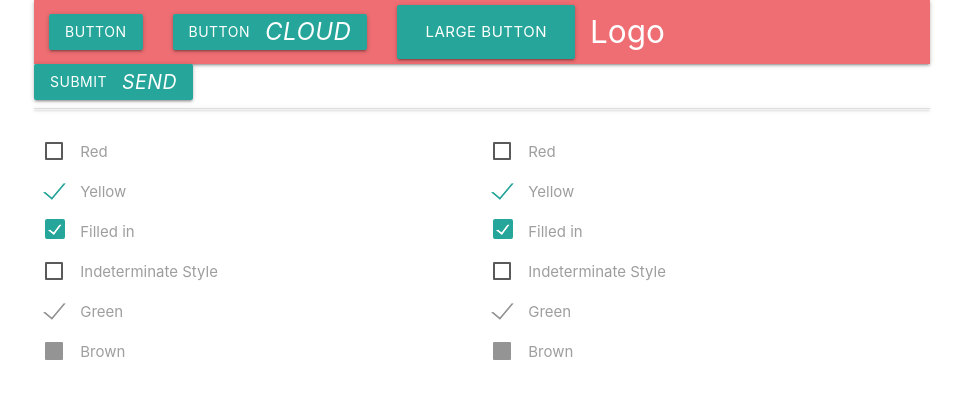
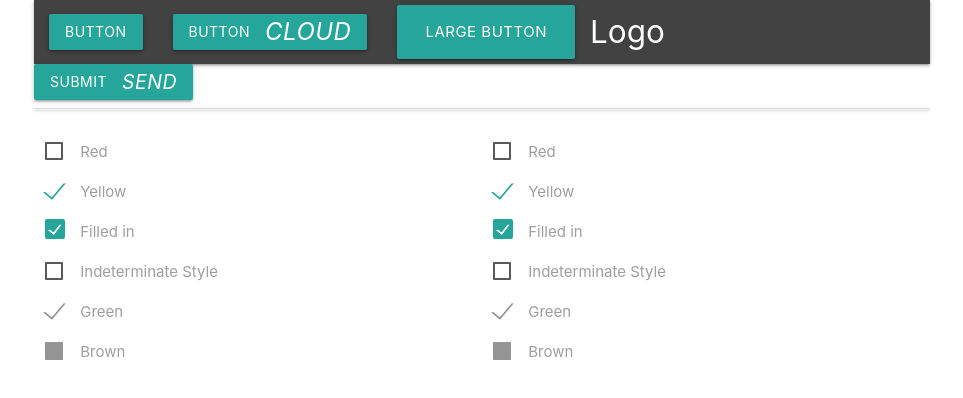
Before and after one commit to efwfe/Forgetting-curve, an Electron app: page temp.html in a window 1280 px wide. Shown: the whole page, without its empty margins (158-1121 px from the left). Drawn offline with nearby package versions, Linux system fonts and the light colour scheme.

Commit message:
找到一个好看的模版

```diff
--- a/temp.html
+++ b/temp.html
@@ -7,6 +7,13 @@
     <link rel="stylesheet" href="https://cdnjs.cloudflare.com/ajax/libs/materialize/1.0.0/css/materialize.min.css">
     <script src="https://cdnjs.cloudflare.com/ajax/libs/materialize/1.0.0/js/materialize.min.js"></script>
     <title>Document</title>
+    <style>
+
+        .nav-wrapper {
+        background: #424242;
+        }
+
+    </style>
 </head>
 
 <body>
```
Also changed, not shown: 1 other file. Lines whose indentation alone changed are shown as unchanged.
